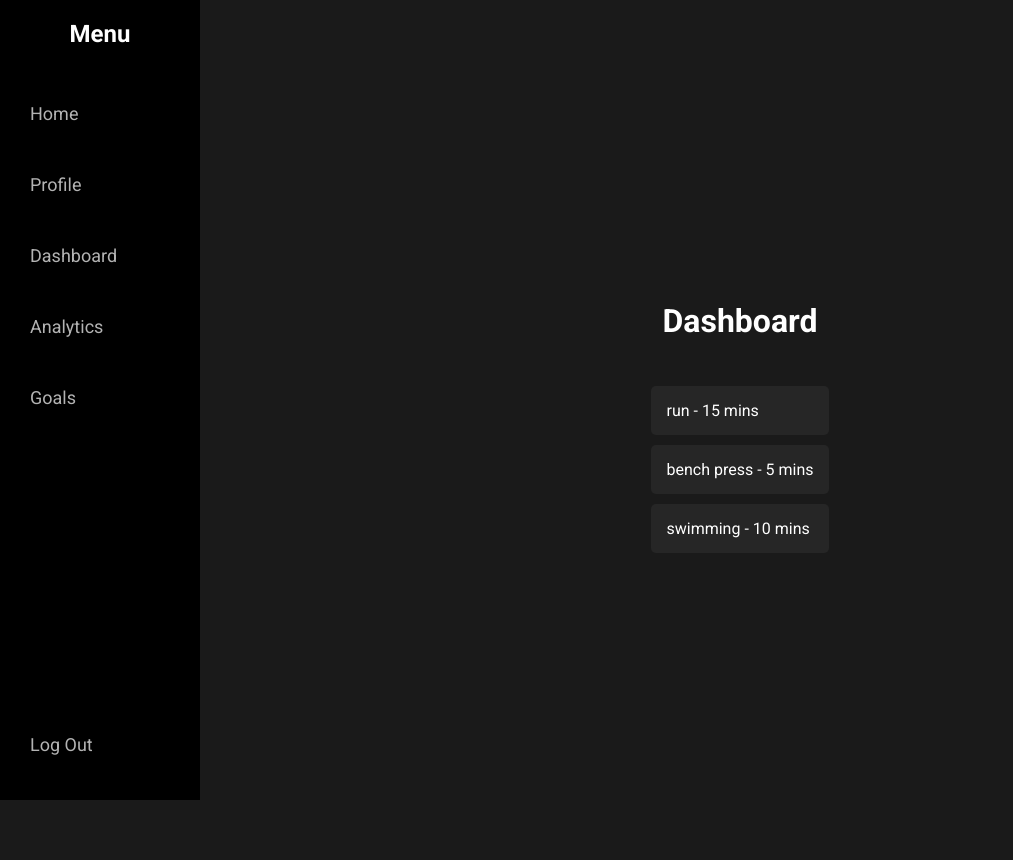
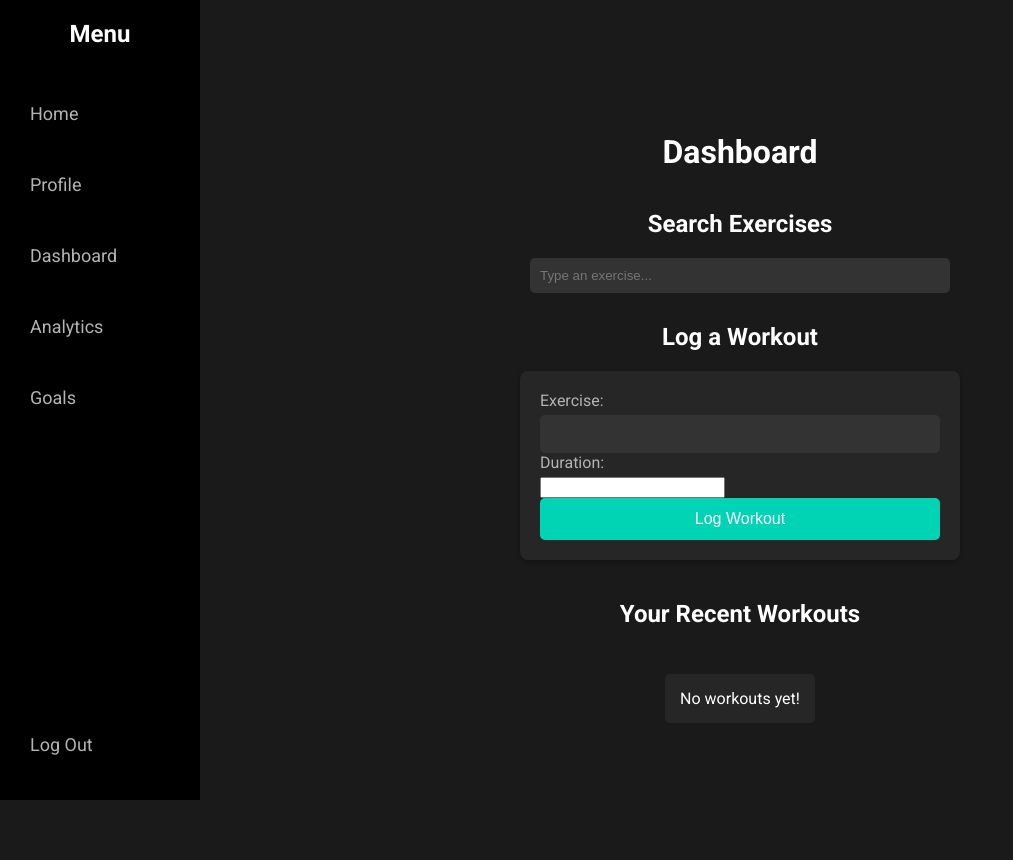
Before and after one commit to bmilly7/elevate_project, a Django app: page /dashboard/ in a window 1280 px wide. Shown: the whole page, without its empty margins (0-1013 px from the left). Run offline with Django 4.2, Linux system fonts and the light colour scheme; a user stored in the database is signed in; data comes from the database, SQL or seed files in the repository; both versions use the stored data as it was after the commit.

Commit message:
added functionality to the dashboard page including workout logs

```diff
--- a/my_app/models.py
+++ b/my_app/models.py
@@ -5,12 +5,13 @@ from django.contrib.auth.models import User
 
 
 class Workout(models.Model):
+    user = models.ForeignKey(User, on_delete=models.CASCADE) #link to user
     exercise = models.CharField(max_length=100)  # e.g., "Running"
     duration = models.IntegerField()             # e.g., 30 (minutes)
     date = models.DateField(auto_now_add=True)   # Today’s date
 
     def __str__(self):
-        return f"{self.exercise} ({self.duration} mins)"
+        return f"{self.exercise} ({self.duration} mins) by {self.user.username}"
 
 
 
--- a/my_app/static/my_app/css/style.css
+++ b/my_app/static/my_app/css/style.css
@@ -163,3 +163,32 @@ a:hover {
     color: #b3b3b3; /* Light gray text */
     margin: 0; /* Reset default margin */
 }
+
+
+
+#exercise-search {
+    width: 100%;
+    max-width: 400px;
+    padding: 10px;
+    background-color: #333333;
+    color: #ffffff;
+    border: none;
+    border-radius: 5px;
+    margin-bottom: 10px;
+}
+
+#suggestions {
+    max-width: 400px;
+    background-color: #262626;
+    border-radius: 5px;
+}
+
+#suggestions div {
+    padding: 10px;
+    color: #ffffff;
+}
+
+#suggestions div:hover {
+    background-color: #333333;
+    color: #ffffff;
+}
--- a/my_app/templates/my_app/dashboard.html
+++ b/my_app/templates/my_app/dashboard.html
@@ -2,11 +2,52 @@
 
 {% block content %}
     <h1>Dashboard</h1>
+    <h2>Search Exercises</h2>
+    <input type="text" id="exercise-search" placeholder="Type an exercise...">
+    <div id="suggestions"></div>
+
+    <h2>Log a Workout</h2>
+    <form method="post" id="workout-form">
+        {% csrf_token %}
+        {{ form.as_p }}
+        <button type="submit">Log Workout</button>
+    </form>
+    <h2>Your Recent Workouts</h2>
     <ul>
         {% for workout in workouts %}
-            <li>{{ workout.exercise }} - {{ workout.duration }} mins</li>
+            <li>{{ workout.exercise }} - {{ workout.duration }} mins ({{ workout.date }})</li>
         {% empty %}
             <li>No workouts yet!</li>
         {% endfor %}
     </ul>
+
+    <script>
+        const searchInput = document.getElementById('exercise-search');
+        const suggestionsDiv = document.getElementById('suggestions');
+        const exerciseField = document.getElementById('id_exercise');
+
+        searchInput.addEventListener('input', function() {
+            const query = this.value;
+            if (query.length > 0) {
+                fetch(`/search-exercises/?q=${query}`)
+                    .then(response => response.json())
+                    .then(data => {
+                        suggestionsDiv.innerHTML = '';
+                        data.exercises.forEach(exercise => {
+                            const div = document.createElement('div');
+                            div.textContent = exercise;
+                            div.style.cursor = 'pointer';
+                            div.onclick = () => {
+                                exerciseField.value = exercise;
+                                suggestionsDiv.innerHTML = '';
+                            };
+                            suggestionsDiv.appendChild(div);
+                        });
+                    })
+                    .catch(error => console.error('Error:', error));
+            } else {
+                suggestionsDiv.innerHTML = '';
+            }
+        });
+    </script>
 {% endblock %}
--- a/my_app/urls.py
+++ b/my_app/urls.py
@@ -8,4 +8,5 @@ urlpatterns = [
     path('goals/', views.goals, name='goals'),
     path('signup/', views.signup, name='signup'),
     path('profile/', views.profile, name='profile'),
+    path('search-exercises/', views.search_exercises, name='search_exercises'),
 ]
--- a/my_app/views.py
+++ b/my_app/views.py
@@ -12,6 +12,24 @@ class ProfileForm(ModelForm):
     class Meta:
         model = Profile
         fields = ['first_name', 'last_name', 'height', 'weight', 'birthday', 'gender']
+    def __init__(self, *args, **kwargs):
+        super().__init__(*args, **kwargs)
+        self.fields['birthday'].required = False
+
+
+class WorkoutForm(ModelForm):
+    class Meta:
+        model = Workout
+        fields = ['exercise', 'duration']
+
+
+#static list of exercises
+
+COMMON_EXERCISES = [
+    'Running', 'Push-ups', 'Sit-ups', 'Squats', 'Cycling',
+    'Jumping Jacks', 'Plank', 'Lunges', 'Burpees', 'Yoga',
+    'Swimming', 'Weight Lifting', 'Pull-ups', 'Stretching', 'Rowing'
+]
 
 
 
@@ -53,8 +71,17 @@ def greet(request):
 
 @login_required
 def dashboard(request):
-    workouts = Workout.objects.all()[:5]  # Show last 5 workouts
-    return render(request, 'my_app/dashboard.html', {'workouts': workouts})
+    if request.method == 'POST':
+        form = WorkoutForm(request.POST)
+        if form.is_valid():
+            workout = form.save(commit=False)
+            workout.user = request.user  # Tie to logged-in user
+            workout.save()
+            return redirect('dashboard')
+    else:
+        form = WorkoutForm()
+    workouts = Workout.objects.filter(user=request.user).order_by('-date')[:5]  # Last 5 workouts
+    return render(request, 'my_app/dashboard.html', {'form': form, 'workouts': workouts})
 
 @login_required
 def analytics(request):
@@ -98,3 +125,26 @@ def profile(request):
     else:
         form = ProfileForm(instance=profile)
     return render(request, 'my_app/profile.html', {'form': form})
+
+
+#handle ajax request
+@login_required
+def search_exercises(request):
+    query = request.GET.get('q', '')
+    print("Query:", query)  # Debug what’s being typed
+    # Get user's logged exercises
+    user_exercises = Workout.objects.filter(
+        user=request.user, exercise__icontains=query
+    ).values('exercise').distinct()
+    user_exercise_list = [exercise['exercise'] for exercise in user_exercises]
+    print("User exercises:", user_exercise_list)  # Debug
+
+    # Filter static exercises
+    static_exercises = [ex for ex in COMMON_EXERCISES if query.lower() in ex.lower()]
+    print("Static exercises:", static_exercises)  # Debug
+
+    # Combine and remove duplicates, limit to 5
+    combined_exercises = list(dict.fromkeys(user_exercise_list + static_exercises))[:5]
+    print("Combined exercises:", combined_exercises)  # Debug
+
+    return JsonResponse({'exercises': combined_exercises})
```
Also changed, not shown: db.sqlite3, my_app/migrations/0003_workout_user.py (added).
